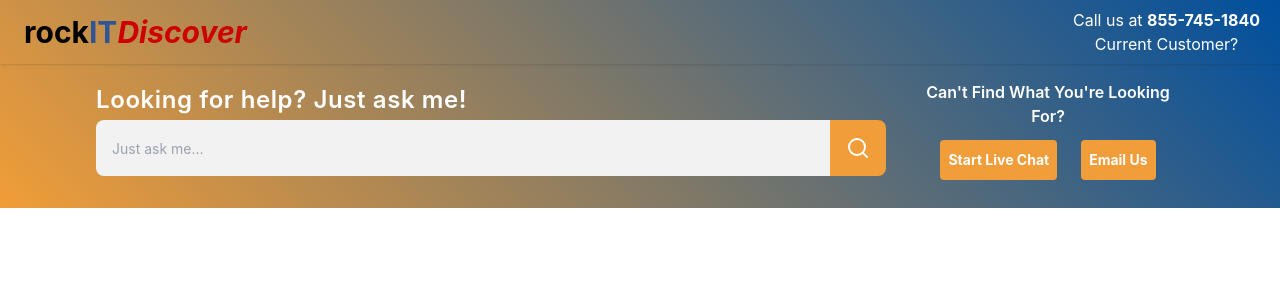
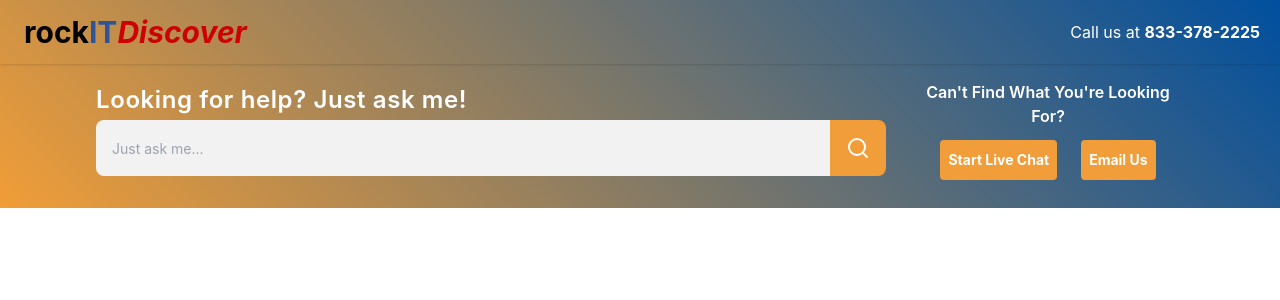
Before and after one commit to rockITjohn/rockit-support-center, a React (Create React App) app: page / in a window 1280 px wide. Shown: the top 300 px of the page. Built offline with nearby package versions, Linux system fonts and the light colour scheme; the HTML template or start-up script is replaced by a standard one.

Commit message:
refactor: removal of email and call field

```diff
--- a/src/components/molecules/header/header.js
+++ b/src/components/molecules/header/header.js
@@ -22,8 +22,8 @@ const Header = () => {
       <div className="float-right text-center flex flex-col">
         <span className="text-white">
           Call us at{" "}
-          <a href="tel:8557451840" className="font-bold cursor-pointer">
-            855-745-1840
+          <a href="tel:8333782225" className="font-bold cursor-pointer">
+            833-378-2225
           </a>
         </span>
         {/* Opens modal to ask user for email or if they want to change their email */}
@@ -32,11 +32,11 @@ const Header = () => {
           type="button"
           onClick={openEmailModal}
         >
-          {emailAddress === "" ? (
+          {/* {emailAddress === "" ? (
             <p>Current Customer?</p>
           ) : (
             <p>Change email address?</p>
-          )}
+          )} */}
         </button>
       </div>
     </header>
--- a/src/redux/slices/appSlice.js
+++ b/src/redux/slices/appSlice.js
@@ -2,7 +2,7 @@ import { createSlice } from "@reduxjs/toolkit";
 /*
  * rockITphone Information:
  * API Gateway: https://r0pkyykhlc.execute-api.us-east-1.amazonaws.com/Prod/
- * Contact Flow ID: 0e267194-68b1-4bae-bc4d-4c99c839e35e
+ * Contact Flow ID: 4b3644ac-e50b-438e-b883-0ebc90835e65
  * Instance ID: d604894d-373d-4165-a403-25e4e6fbd617
  *
  * Explore Connect Information:
@@ -15,9 +15,9 @@ import { createSlice } from "@reduxjs/toolkit";
 const initialState = {
   region: "us-east-1",
   apiGatewayEndpoint:
-    "https://9grtz88f1j.execute-api.us-east-1.amazonaws.com/Prod/",
-  contactFlowId: "75946832-d000-4367-9fd2-308d45d877b4",
-  instanceId: "1e6dd5f6-4499-4428-8a2d-fb54596003bf",
+    "https://r0pkyykhlc.execute-api.us-east-1.amazonaws.com/Prod/",
+  contactFlowId: "4b3644ac-e50b-438e-b883-0ebc90835e65",
+  instanceId: "d604894d-373d-4165-a403-25e4e6fbd617",
   contactAttr: {},
   enableAttachments: false,
   preChatForm: "",
```
Also changed, not shown: 1 other file (tests, documents, lock files or other folders).
